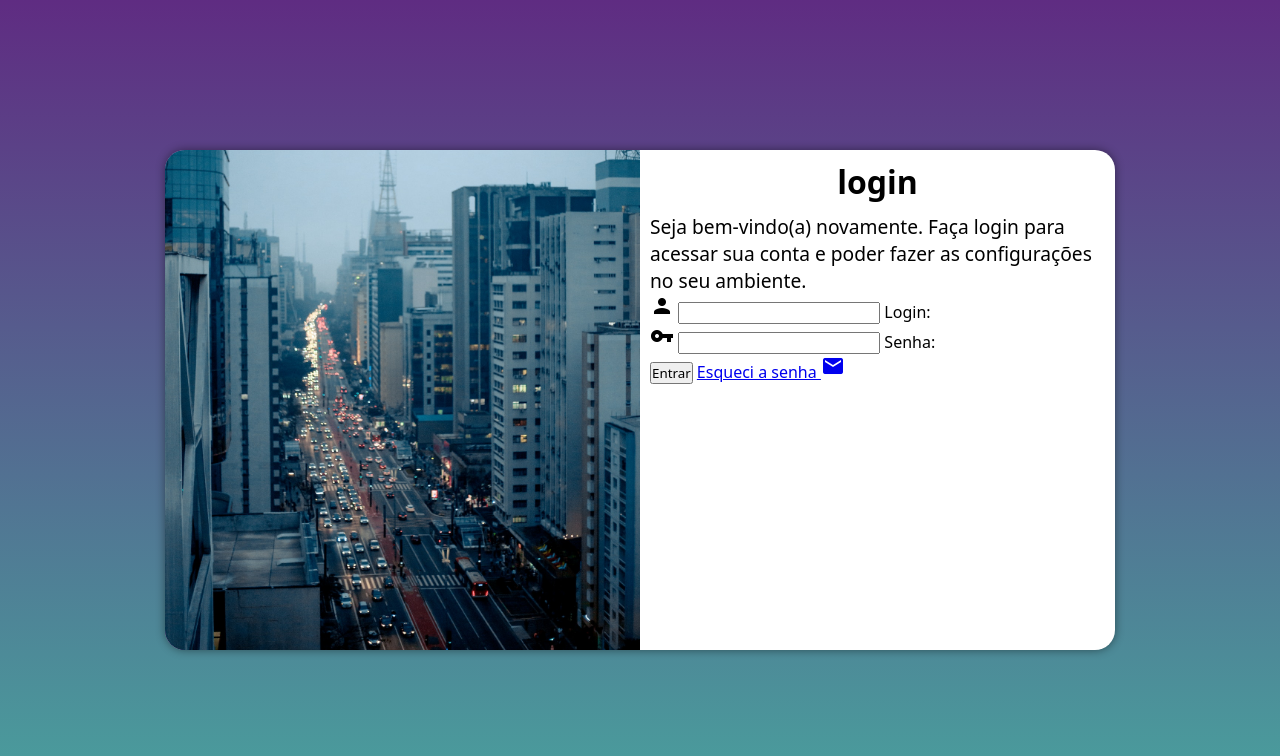
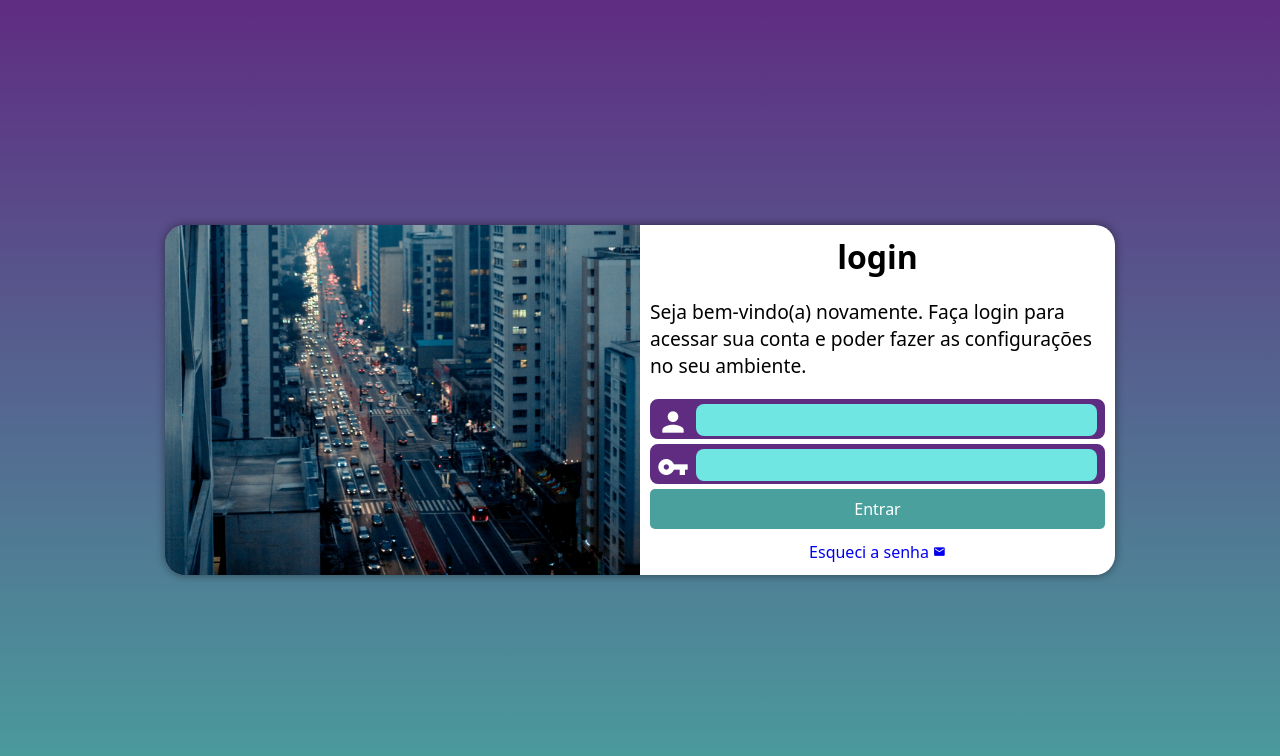
Before and after one commit to Uberdanalmeida/projeto-login, a plain HTML site: page index.html in a window 1280 px wide. Drawn offline with Linux system fonts and the light colour scheme.

Commit message:
projeto finalizado!

```diff
--- a/estilos/media-query.css
+++ b/estilos/media-query.css
@@ -7,6 +7,7 @@
 
     section#login {
         width: 80vw;
+        height: 300px;
     }
 
     section#login > div#imagem {
@@ -28,6 +29,7 @@
 
     section#login {
         width: 950px;
+        height: 350px;
     }
 
     section#login > div#imagem {
@@ -47,5 +49,6 @@
 
     div#formulario > p {
         font-size: 1.2em;
+        margin: 20px 0px;
     }
 }
--- a/estilos/style.css
+++ b/estilos/style.css
@@ -27,13 +27,13 @@ section#login {
     position: absolute;
     top: 50%;
     left: 50%;
-    transform: translate(-50%, -50%);
     overflow: hidden;
     background-color: white;
     width: 250px;
-    height: 500px;
+    height: 520px;
     border-radius: 20px;
     box-shadow: 0px 0px 10px rgba(0, 0, 0, 0.455);
+    transform: translate(-50%, -50%);
 
 }
 
@@ -54,3 +54,72 @@ div#formulario > h1 {
     text-align: center;
     margin-bottom: 10px;
 }
+
+form > div.campo {
+    background-color: #5f2c82;
+    border: 2px solid #5f2c82;
+    display: block;
+    width: 100%;
+    height: 40px;
+    border-radius: 8px;
+    margin: 5px 0px;
+}
+
+div.campo > label {
+    display: none;
+}
+
+div.campo > span {
+    color: white;
+    font-size: 2em;
+    width: 40px;
+    padding: 5px;
+}
+
+div.campo > input {
+    background-color: #6fe6e2;
+    font-size: 1em;
+    width: calc(100% - 50px);
+    height: 90%;
+    border: 0px;
+    border-radius: 8px;
+    padding: 4px;
+    transform: translateY(-12px);
+}
+
+form > input  {
+    display: block;
+    font-size: 1em;
+    width: 100%;
+    height: 40px;
+    background-color: #49a09d;
+    color: white;
+    border: none;
+    border-radius: 5px;
+    cursor: pointer;
+}
+
+form > input:hover {
+    background-color: #153a39;
+}
+
+form > a.botao {
+    display: block;
+    text-align: center;
+    font-size: 1em;
+    width: 100%;
+    height: 40px;
+    padding-top: 7px;
+    margin-top: 5px;
+    background-color: white;
+    border-radius: 5px;
+    text-decoration: none;
+}
+
+form > a.botao:hover {
+    background-color: #6fe6e2;
+}
+
+form > a.botao > i {
+    font-size: 0.8em;
+}
--- a/index.html
+++ b/index.html
@@ -33,7 +33,7 @@
             </div>
 
             <input type="submit" value="Entrar">
-            <a href="esqueci.html">Esqueci a senha <i class="material-icons">mail</i></a>
+            <a href="esqueci.html" class="botao">Esqueci a senha <i class="material-icons">mail</i></a>
             </form>
           </div>
         </section>
```
